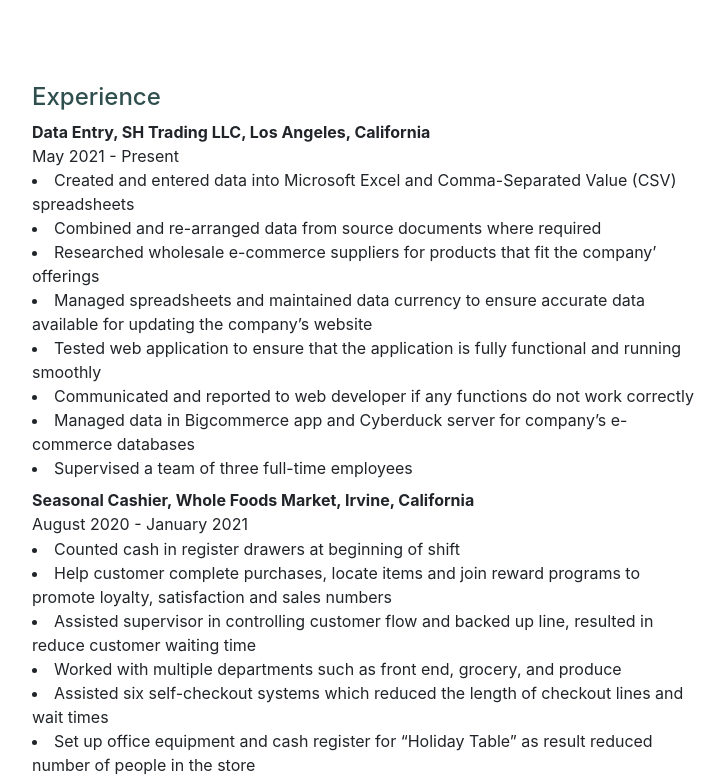
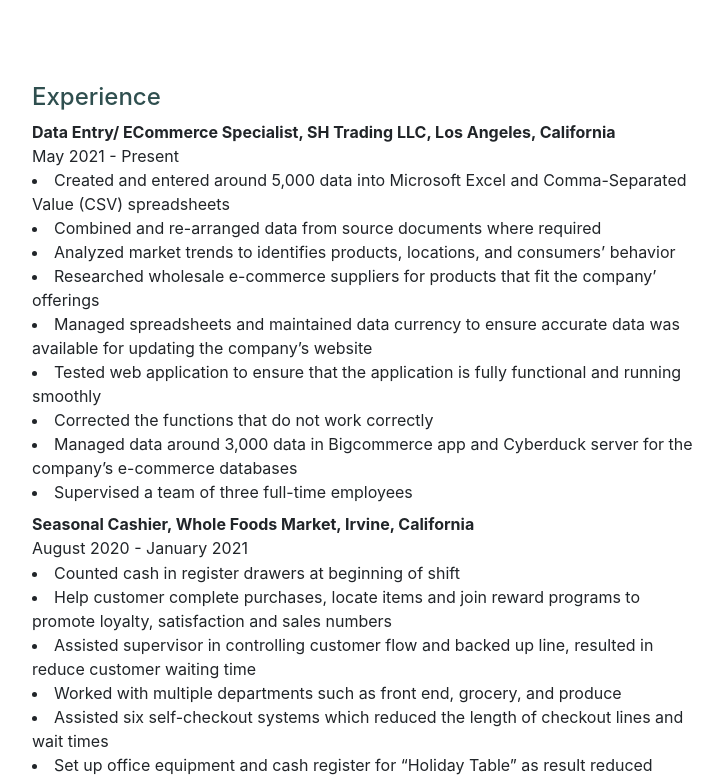
Before and after one commit to MalenaHuy/resume-3, a plain HTML site: page index.html in a window 1280 px wide. Shown: the part 980-1761 px from the top of the page, without its empty margins (133-858 px from the left). Drawn offline with nearby package versions, Linux system fonts and the light colour scheme; a web font is replaced by a local one.

Commit message:
Make Changes with SH company

```diff
--- a/index.html
+++ b/index.html
@@ -67,15 +67,16 @@
     <div id="experience">
         <h4>Experience</h4>
 
-        <p class="smallMargin"><b>Data Entry, SH Trading LLC, Los Angeles, California</b></p>
+        <p class="smallMargin"><b>Data Entry/ ECommerce Specialist, SH Trading LLC, Los Angeles, California</b></p>
         <p class="smallMargin">May 2021 - Present</p>
-        <li>Created and entered data into Microsoft Excel and Comma-Separated Value (CSV) spreadsheets</li>
+        <li>Created and entered around 5,000 data into Microsoft Excel and Comma-Separated Value (CSV) spreadsheets </li>
         <li>Combined and re-arranged data from source documents where required</li>
+        <li>Analyzed market trends to identifies products, locations, and consumers’ behavior</li>
         <li>Researched wholesale e-commerce suppliers for products that fit the company’ offerings</li>
-        <li>Managed spreadsheets and maintained data currency to ensure accurate data available for updating the company’s website</li>
+        <li>Managed spreadsheets and maintained data currency to ensure accurate data was available for updating the company’s website</li>
         <li>Tested web application to ensure that the application is fully functional and running smoothly</li>
-        <li>Communicated and reported to web developer if any functions do not work correctly</li>
-        <li>Managed data in Bigcommerce app and Cyberduck server for company’s e-commerce databases</li>
+        <li>Corrected the functions that do not work correctly </li>
+        <li>Managed data around 3,000 data in Bigcommerce app and Cyberduck server for the company’s e-commerce databases</li>
         <li class="smallMargin2">Supervised a team of three full-time employees</li>
 
         <p class="smallMargin"><b>Seasonal Cashier, Whole Foods Market, Irvine, California</b></p>
@@ -213,7 +214,7 @@
         <li>Used python program to run the reviews, rating, and create wordcloud</li>
         <li class="smallMargin2">Since the price at Whole Foods Market is higher than others, the company should train their stuff to be obsessed with what customer needs and keep being friendly with their customers</li>
 
-        <p class="smallMargin"><b>Websites That I Was Working On In A Web Development Class</b></p>
+        <p class="smallMargin"><b>Web Development Projects</b></p>
         <div class="projectLink">
             <a href="https://amazing-jang-47d678.netlify.app/" target="_blank"><img src="img/link.png" alt="project" class="smallIcon"></a>
             <p class="smallMargin">Click on a button to change the pictures of a cat in a loop. </p>
```
